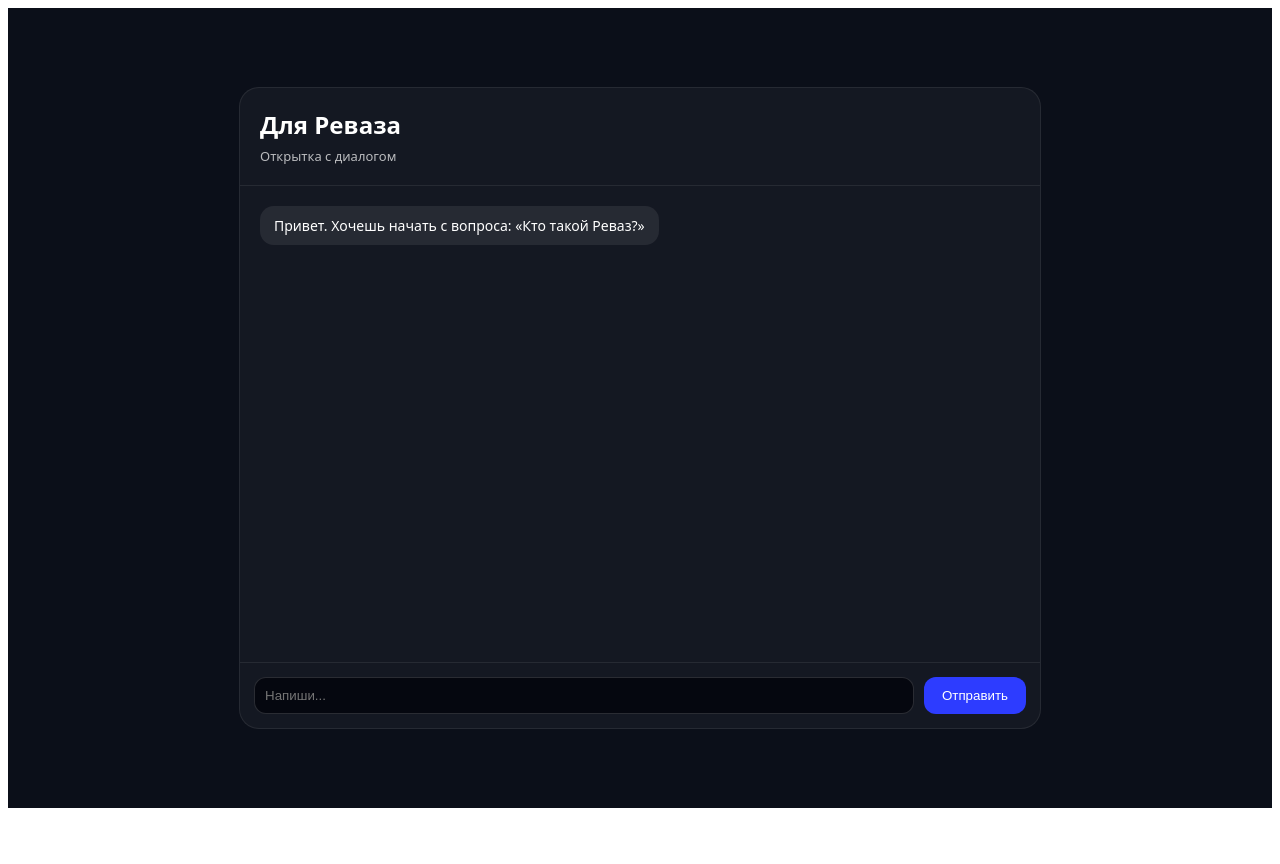
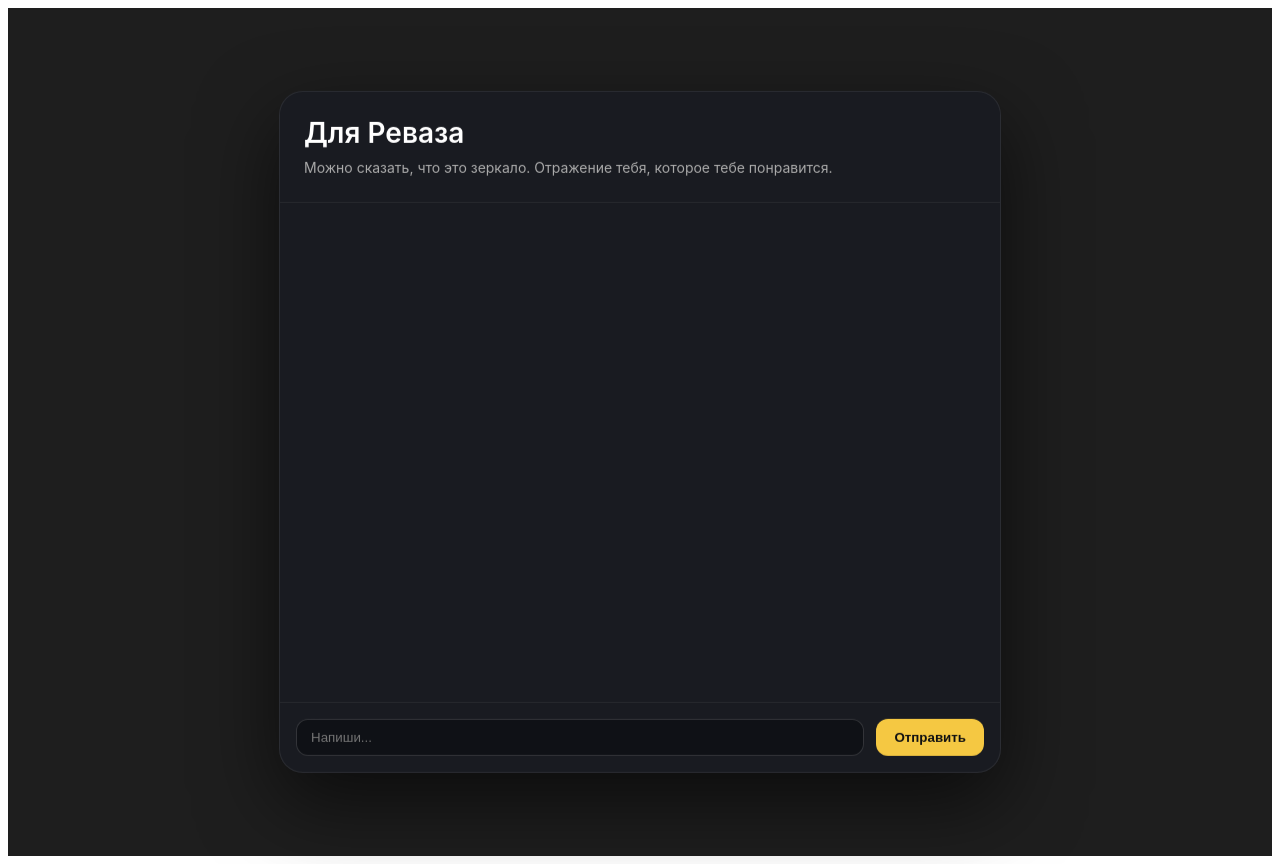
Before and after one commit to vic1995tory-ux/mr-reason, a Next.js app: page / in a window 1280 px wide. Before the commit the page ends 816 px from the top, so only its background shows below. Built offline with nearby package versions, Linux system fonts and the light colour scheme.

Commit message:
Update index.js

```diff
--- a/pages/index.js
+++ b/pages/index.js
@@ -1,11 +1,11 @@
-import { useState } from "react";
+import { useState, useRef } from "react";
 
 export default function Home() {
-  const [messages, setMessages] = useState([
-    { role: "assistant", content: "Привет. Хочешь начать с вопроса: «Кто такой Реваз?»" }
-  ]);
+  const [messages, setMessages] = useState([]);
   const [input, setInput] = useState("");
   const [loading, setLoading] = useState(false);
+
+  const typingSound = useRef(null);
 
   async function send() {
     const text = input.trim();
@@ -15,35 +15,102 @@ export default function Home() {
     setMessages((m) => [...m, { role: "user", content: text }]);
     setLoading(true);
 
+    // старт звука
+    try {
+      typingSound.current?.play();
+    } catch (_) {}
+
     try {
       const res = await fetch("/api/chat", {
         method: "POST",
         headers: { "Content-Type": "application/json" },
-        body: JSON.stringify({ message: text })
+        body: JSON.stringify({ message: text }),
       });
 
       const data = await res.json();
 
       setMessages((m) => [
         ...m,
-        { role: "assistant", content: data.reply || "…" }
+        { role: "assistant", content: data.reply || "…" },
       ]);
     } catch {
       setMessages((m) => [
         ...m,
-        { role: "assistant", content: "Ошибка. Попробуй ещё раз." }
+        { role: "assistant", content: "Ошибка. Попробуй ещё раз." },
       ]);
     } finally {
       setLoading(false);
+
+      // стоп звука
+      if (typingSound.current) {
+        typingSound.current.pause();
+        typingSound.current.currentTime = 0;
+      }
     }
   }
 
   return (
-    <div style={styles.page}>
+    <div style={styles.container}>
+      <style jsx global>{`
+        @keyframes fadeIn {
+          from {
+            opacity: 0;
+            transform: translateY(6px);
+          }
+          to {
+            opacity: 1;
+            transform: translateY(0);
+          }
+        }
+
+        @keyframes float {
+          0% {
+            transform: translateY(0px);
+          }
+          50% {
+            transform: translateY(-3px);
+          }
+          100% {
+            transform: translateY(0px);
+          }
+        }
+
+        .dot {
+          animation: blink 1.4s infinite both;
+        }
+        .dot:nth-child(2) {
+          animation-delay: 0.2s;
+        }
+        .dot:nth-child(3) {
+          animation-delay: 0.4s;
+        }
+
+        @keyframes blink {
+          0% {
+            opacity: 0.2;
+          }
+          20% {
+            opacity: 1;
+          }
+          100% {
+            opacity: 0.2;
+          }
+        }
+      `}</style>
+
+      {/* Аудио должно быть внутри return */}
+      <audio
+        ref={typingSound}
+        src="https://cdn.pixabay.com/audio/2022/03/15/audio_6b1b6e3b0f.mp3"
+        preload="auto"
+      />
+
       <div style={styles.card}>
         <div style={styles.header}>
           <h2 style={styles.title}>Для Реваза</h2>
-          <p style={styles.sub}>Открытка с диалогом</p>
+          <p style={styles.subtitle}>
+            Можно сказать, что это зеркало. Отражение тебя, которое тебе понравится.
+          </p>
         </div>
 
         <div style={styles.chat}>
@@ -52,14 +119,13 @@ export default function Home() {
               key={i}
               style={{
                 ...styles.msg,
-                justifyContent:
-                  m.role === "user" ? "flex-end" : "flex-start"
+                justifyContent: m.role === "user" ? "flex-end" : "flex-start",
               }}
             >
               <div
                 style={{
                   ...styles.bubble,
-                  ...(m.role === "user" ? styles.user : {})
+                  ...(m.role === "user" ? styles.user : {}),
                 }}
               >
                 {m.content}
@@ -67,9 +133,14 @@ export default function Home() {
             </div>
           ))}
 
+          {/* typing */}
           {loading && (
-            <div style={styles.msg}>
-              <div style={styles.bubble}>…</div>
+            <div style={{ ...styles.msg, justifyContent: "flex-start" }}>
+              <div style={{ ...styles.bubble, ...styles.typing }}>
+                печатает<span className="dot">.</span>
+                <span className="dot">.</span>
+                <span className="dot">.</span>
+              </div>
             </div>
           )}
         </div>
@@ -93,88 +164,113 @@ export default function Home() {
 }
 
 const styles = {
-  page: {
+  container: {
     minHeight: "100vh",
-    background: "#0b0f19",
+    background: "#1E1E1E", // фон как на Тильде
     display: "flex",
     justifyContent: "center",
     alignItems: "center",
-    fontFamily: "system-ui",
-    color: "#fff"
+    padding: 24,
+    fontFamily: "Inter, sans-serif",
   },
 
   card: {
-    width: "90%",
-    maxWidth: 800,
-    height: "80vh",
-    background: "rgba(255,255,255,0.04)",
-    borderRadius: 20,
+    width: "100%",
+    maxWidth: 720,
+    height: "85vh",
+    background: "rgba(25, 28, 35, 0.85)",
+    backdropFilter: "blur(20px)",
+    borderRadius: 24,
+    border: "1px solid rgba(255,255,255,0.08)",
+    boxShadow: "0 30px 80px rgba(0,0,0,0.6)",
     display: "flex",
     flexDirection: "column",
     overflow: "hidden",
-    border: "1px solid rgba(255,255,255,0.08)"
+    animation: "float 6s ease-in-out infinite",
   },
 
   header: {
-    padding: 20,
-    borderBottom: "1px solid rgba(255,255,255,0.08)"
+    padding: 24,
+    borderBottom: "1px solid rgba(255,255,255,0.06)",
   },
 
-  title: { margin: 0 },
+  title: {
+    color: "#fff",
+    fontSize: 28,
+    fontWeight: 600,
+    margin: 0,
+  },
 
-  sub: {
-    margin: "6px 0 0",
-    opacity: 0.7,
-    fontSize: 13
+  subtitle: {
+    color: "#aaa",
+    marginTop: 8,
+    marginBottom: 0,
+    fontSize: 14,
+    lineHeight: 1.4,
   },
 
   chat: {
     flex: 1,
-    padding: 20,
+    padding: 24,
     overflowY: "auto",
     display: "flex",
     flexDirection: "column",
-    gap: 10
+    gap: 12,
   },
 
   msg: {
-    display: "flex"
+    display: "flex",
+    marginBottom: 12,
+    animation: "fadeIn 0.4s ease",
   },
 
   bubble: {
-    maxWidth: "70%",
-    padding: "10px 14px",
-    background: "rgba(255,255,255,0.08)",
-    borderRadius: 14,
-    fontSize: 14
+    maxWidth: "75%",
+    padding: "12px 16px",
+    borderRadius: 16,
+    background: "rgba(255,255,255,0.05)",
+    color: "#fff",
+    lineHeight: 1.4,
+    fontSize: 15,
+    backdropFilter: "blur(6px)",
+    border: "1px solid rgba(255,255,255,0.08)",
   },
 
   user: {
-    background: "rgba(120,140,255,0.25)"
+    background: "linear-gradient(135deg, #f5c842, #f7d774)",
+    color: "#111",
+    border: "none",
+  },
+
+  typing: {
+    opacity: 0.6,
+    fontStyle: "italic",
   },
 
   inputRow: {
     display: "flex",
-    gap: 10,
-    padding: 14,
-    borderTop: "1px solid rgba(255,255,255,0.08)"
+    gap: 12,
+    padding: 16,
+    borderTop: "1px solid rgba(255,255,255,0.06)",
   },
 
   input: {
     flex: 1,
-    background: "#05070f",
+    background: "#0f1116",
     border: "1px solid rgba(255,255,255,0.15)",
     borderRadius: 12,
-    padding: "10px",
-    color: "#fff"
+    padding: "10px 14px",
+    color: "#fff",
+    outline: "none",
   },
 
   button: {
-    background: "#2d3cff",
+    background: "#f5c842",
     border: "none",
     borderRadius: 12,
     padding: "0 18px",
-    color: "#fff",
-    cursor: "pointer"
-  }
+    color: "#111",
+    fontWeight: 600,
+    cursor: "pointer",
+  },
 };
```
